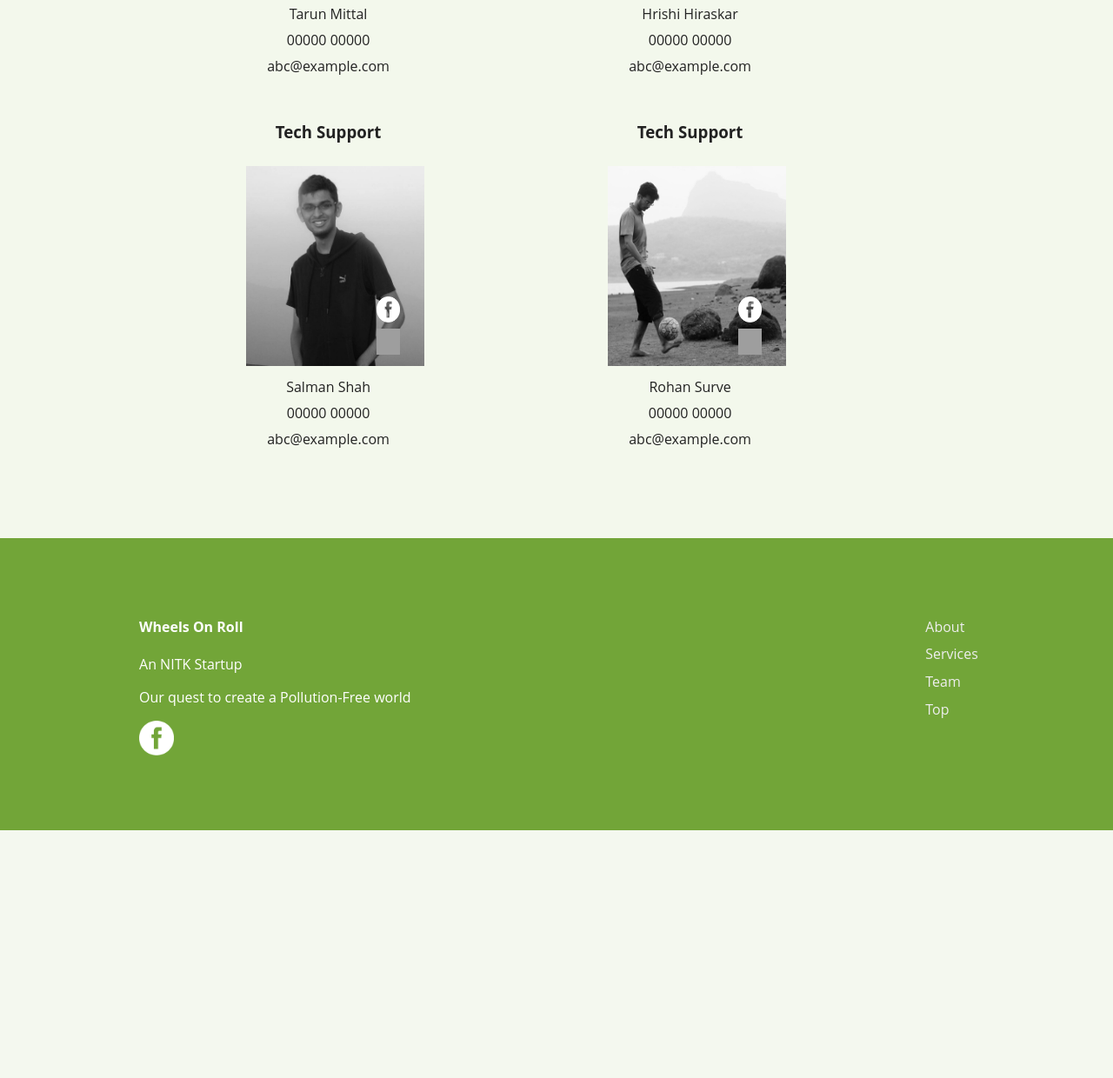
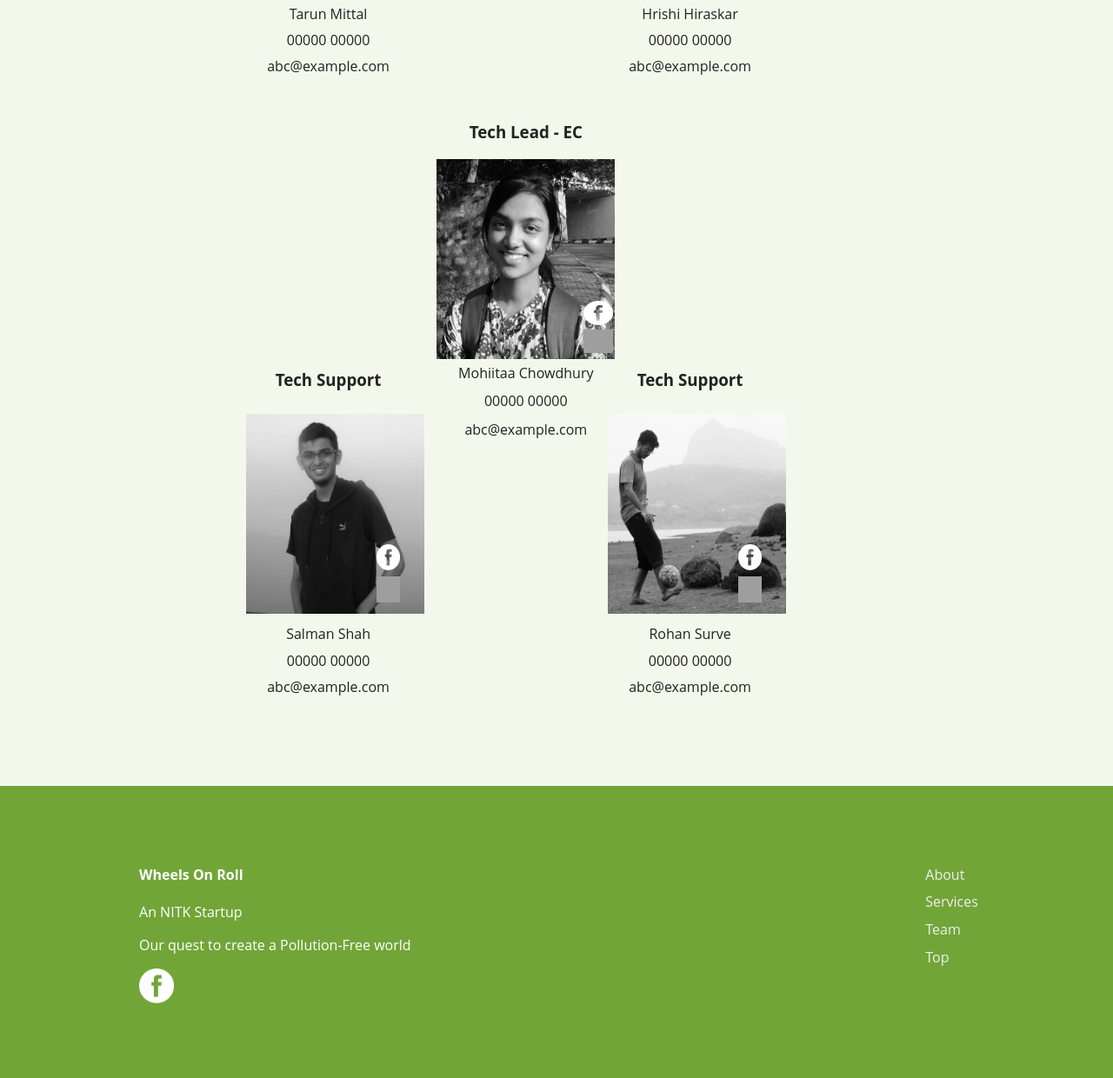
Before and after one commit to WheelsOnRoll/OldWebsite, a PHP site: page /src/team.html in a window 1280 px wide. Shown: the part 1495-2735 px from the top of the page at 87% size. Before the commit the page ends 2450 px from the top, so only its background shows below. Run offline with PHP 8.4, Linux system fonts and the light colour scheme; grey boxes are pictures that could not be loaded.

Commit message:
Mohiitaa added

```diff
--- a/src/css/styles.css
+++ b/src/css/styles.css
@@ -52,6 +52,16 @@ body {
     display: inline-block;
     text-align: center;
     padding-left: 12%;
+    padding-right: 10%;
+    margin-bottom: 3%;
+}
+
+.gallery-mid {
+    width: 20vw;
+    height:20vw;
+    display: inline-block;
+    text-align: center;
+    padding-left: 33%;
     padding-right: 10%;
     margin-bottom: 3%;
 }
@@ -220,6 +230,28 @@ header li {
     width: 13%;
 }
 
+
+#social-media-mid {
+    position: absolute;
+    top: 85%;
+    right: 11%;
+    height: 12%;
+    width: 13%;
+}
+
+#social-media1-mid {
+    position: absolute;
+    top: 71%;
+    right: 11%;
+    height: 12%;
+    width: 13%;
+}
+
+#dp1 {
+    width:16vw;
+    height:18vw;
+}
+
 @media only screen and (max-width : 640px) {
 
     header {
--- a/src/team.html
+++ b/src/team.html
@@ -133,6 +133,28 @@
         <div style="padding: 2%;">abc@example.com</div>
       </div>
     </div>
+
+
+    <div class="gallery-row">
+      <div class="gallery-mid">
+        <h3>Tech Lead - EC</h3>
+        <div class = "images">
+          <img src="../images/team_mohiitaa.jpg" id="dp1">
+          <a href="https://www.linkedin.com">
+            <img src="../images/linkedin-logo.png" id="social-media-mid">
+          </a>
+          <a href="https://www.facebook.com">
+            <img src="../images/fb-logo.png" id="social-media1-mid">
+          </a>
+        </div>
+        <div style="padding: 2%;">Mohiitaa Chowdhury</div>
+        <div style="padding: 2%;">00000 00000</div>
+        <div style="padding: 2%;">abc@example.com</div>
+      </div>
+    </div>
+
+
+
     <div class="gallery-row">
       <div class="gallery">
         <h3>Tech Support</h3>
```
Also changed, not shown: images/team_mohiitaa.jpg (added).
